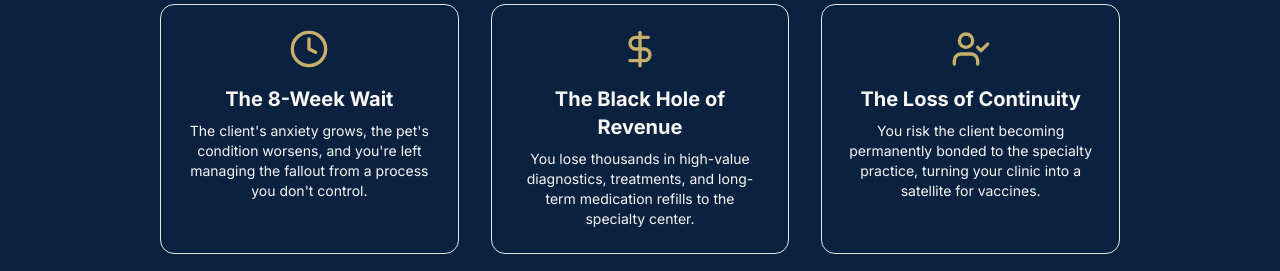
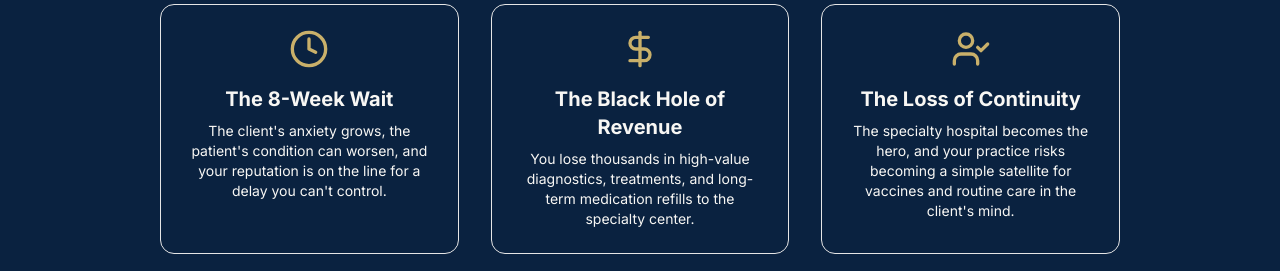
Before and after one commit to fayazkhanfay/dvm-league-website, a Next.js app: page / in a window 1280 px wide. Shown: the part 1540-1811 px from the top of the page. Built offline with nearby package versions, Linux system fonts and the light colour scheme.

Commit message:
fix: refine wording in ProblemSection for clarity and impact
Updated text in the ProblemSection component to enhance clarity and better convey the implications of client anxiety and the risks to the practice's reputation.

```diff
--- a/components/problem-section.tsx
+++ b/components/problem-section.tsx
@@ -32,7 +32,7 @@ export function ProblemSection() {
             </h3>
             <p className="mt-2 text-sm text-brand-offwhite/70">
               {
-                "The client's anxiety grows, the pet's condition worsens, and you're left managing the fallout from a process you don't control."
+                "The client's anxiety grows, the patient's condition can worsen, and your reputation is on the line for a delay you can't control."
               }
             </p>
           </div>
@@ -58,8 +58,7 @@ export function ProblemSection() {
               The Loss of Continuity
             </h3>
             <p className="mt-2 text-sm text-brand-offwhite/70">
-              You risk the client becoming permanently bonded to the specialty practice, turning your clinic into a
-              satellite for vaccines.
+              The specialty hospital becomes the hero, and your practice risks becoming a simple satellite for vaccines and routine care in the client's mind.
             </p>
           </div>
         </div>
```
